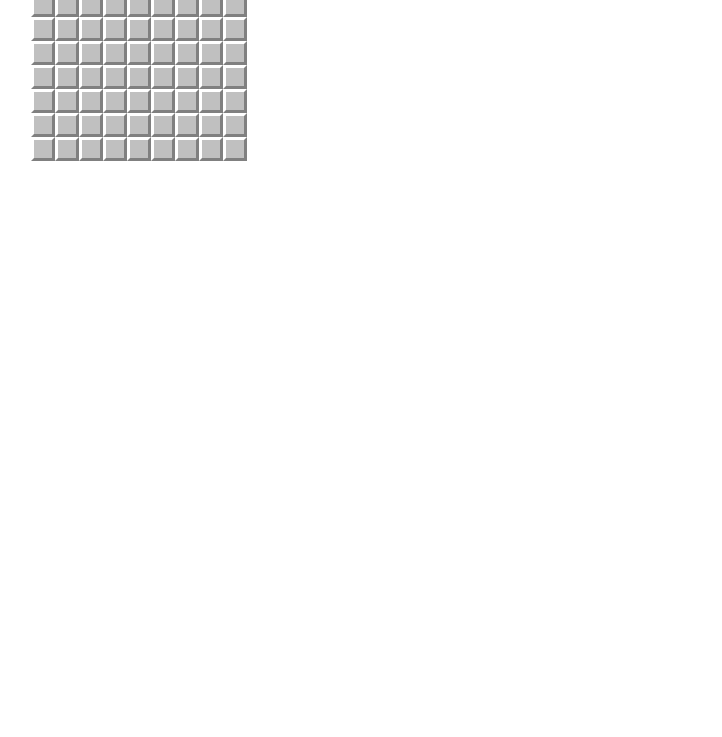
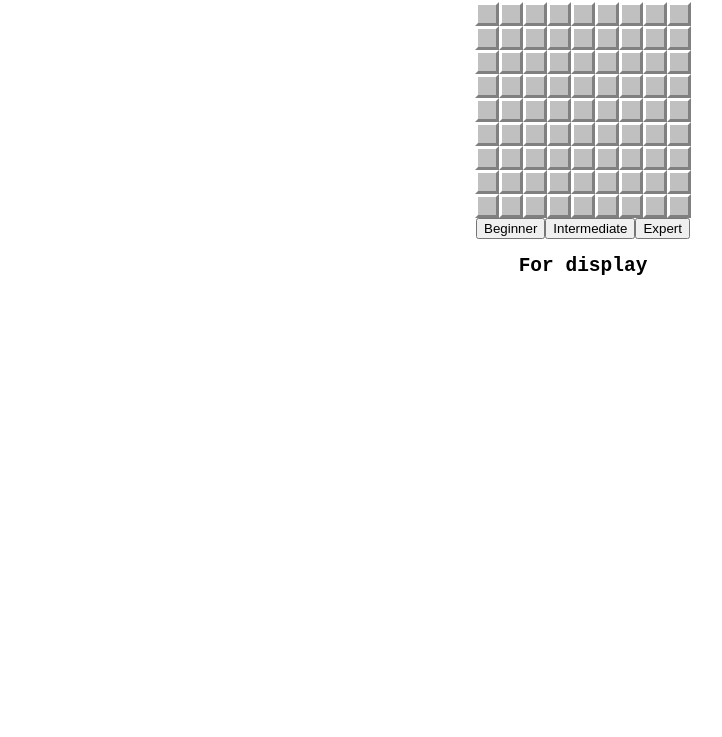
Before and after one commit to mikefausz/minesweeper, a website: page index.html in a window 1280 px wide. Shown: the part 63-800 px from the top of the page, without its empty margins (57-779 px from the left). Drawn offline with nearby package versions, Linux system fonts and the light colour scheme; some packages are replaced by stand-ins of ours.

Commit message:
Added difficulty level buttons.

```diff
--- a/minesweeper/controllers/home.controller.js
+++ b/minesweeper/controllers/home.controller.js
@@ -87,6 +87,7 @@ angular
     }
 
     function calculateNumber(minefield, row, column) {
+      console.log("ROW: " + row + ', ' + "COL" + column);
       var thisSpot = getSpot(minefield, row, column);
       var adjacentMines = 0;
       // if this spot contains a mine then we can't place a number here
@@ -107,9 +108,9 @@ angular
     }
 
     function calculateAllNumbers(minefield) {
-      for(var y = 0; y < $scope.height; y++) {
-        for(var x = 0; x < $scope.width; x++) {
-          calculateNumber(minefield, x, y);
+      for(var row = 0; row < $scope.height; row++) {
+        for(var column = 0; column < $scope.width; column++) {
+          calculateNumber(minefield, row, column);
         }
       }
     }
@@ -183,6 +184,14 @@ angular
       spot.isFlagged = spot.isFlagged ? false : true;
     };
 
+    $scope.newGame = function(height, width, n) {
+      $scope.height = height;
+      $scope.width = width;
+      $scope.n = n;
+      $scope.minefield = createMinefield();
+      window.minefield = $scope.minefield;
+    };
+
     $scope.minefield = createMinefield();
     window.minefield = $scope.minefield;
 
--- a/minesweeper/styles/styles.scss
+++ b/minesweeper/styles/styles.scss
@@ -1,5 +1,16 @@
+body {
+  font-family: monospace;
+}
+
+.container {
+  width: 60%;
+  text-align: center;
+  margin: auto;
+}
+
 ul {
   font-size: 0;
+  padding: 0;
 }
 
 li {
--- a/minesweeper/templates/home.html
+++ b/minesweeper/templates/home.html
@@ -1,3 +1,5 @@
+<div class="container">
+  <h1>Minesweeper</h1>
   <ul id="minefield">
     <ul class="row"ng-repeat="row in minefield.rows">
       <li class="spot" ng-repeat="spot in row.spots" ng-click="uncoverSpot(spot)" ng-right-click="flagSpot(spot)">
@@ -27,5 +29,13 @@
       </li>
     </ul>
   </ul>
-<h3 ng-if="isWinMessageVisible">You won!</h3>
-<h3 ng-if="isLostMessageVisible">You lost!</h3>
+  <ul>
+    <li><button type="button" name="beginner" ng-click="newGame(9, 9, 10)">Beginner</button></li>
+    <li><button type="button" name="intermediate" ng-click="newGame(16, 16, 40)">Intermediate</button></li>
+    <li><button type="button" name="expert" ng-click="newGame(16, 30, 99)">Expert</button></li>
+  </ul>
+  <h2 ng-if="isWinMessageVisible">You won!</h2>
+  <h2 ng-if="isLostMessageVisible">You lost!</h2>
+  <h2>For display</h2>
+  <!-- <h2>You lost!</h2> -->
+</div>
```
Also changed, not shown: index.html (+1 -0 lines), minesweeper/styles/styles.css. Lines whose indentation alone changed are shown as unchanged.
